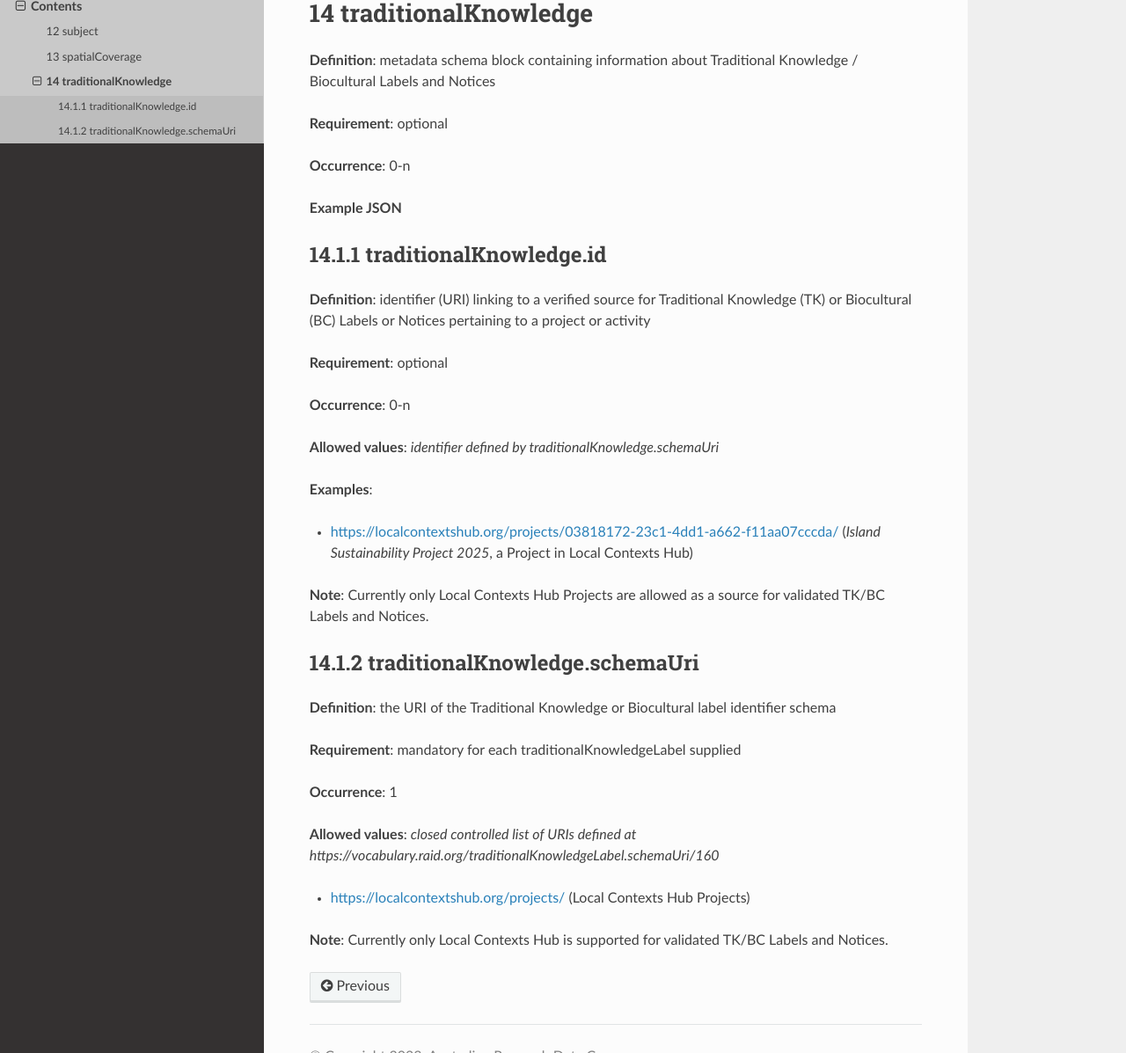
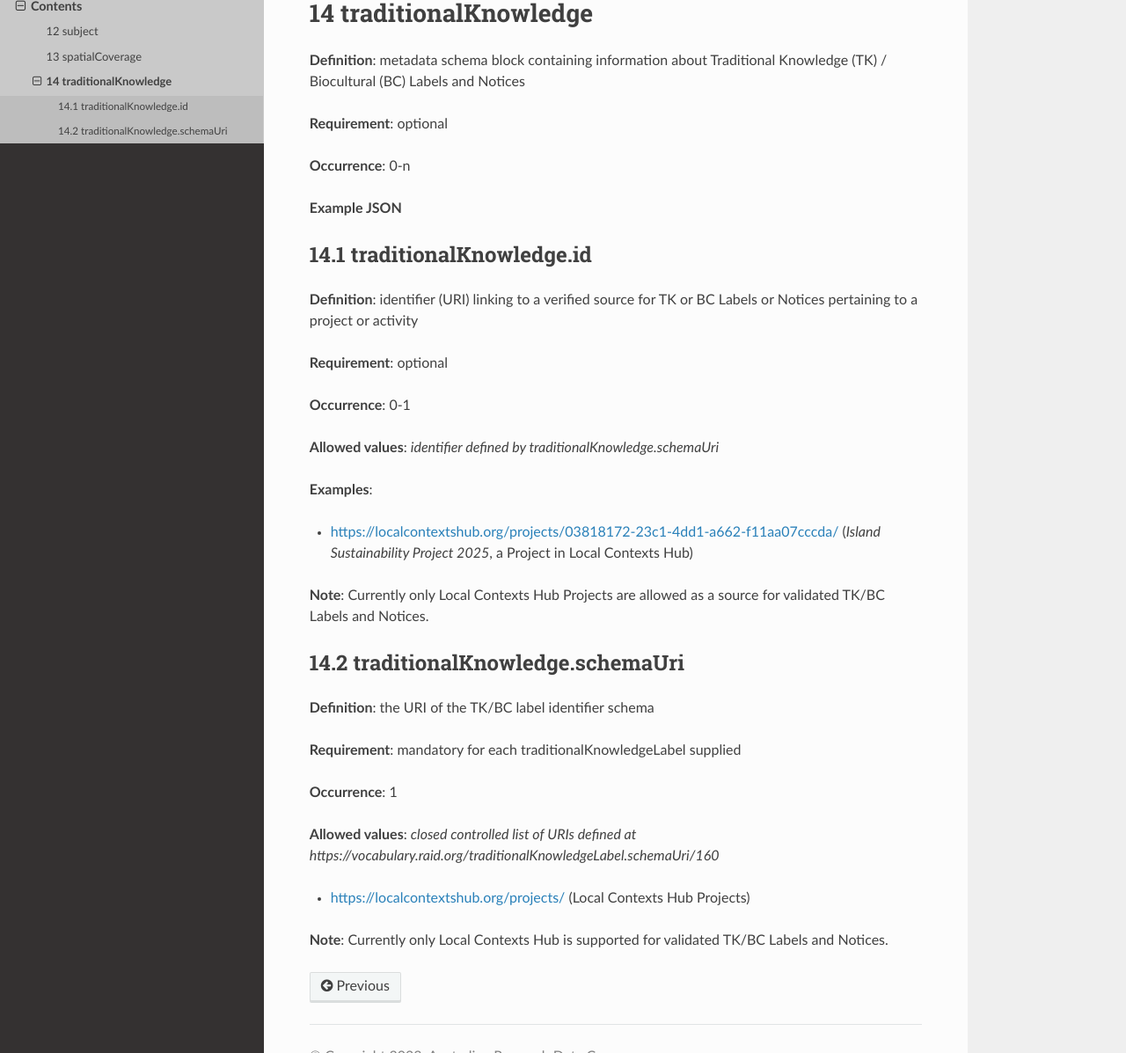
Before and after one commit to au-research/raid-metadata, a Sphinx documentation site: the page built from rtd/docs/source/extended/traditionalKnowledge.rst, in a window 1280 px wide and 1400 px high, cut to the strip 203-1400 px from the top of the window. Shown: the whole strip at 88% size. Built offline with Sphinx 7.4.7 and the Read the Docs theme 3.1.0, drawn with Linux system fonts in a browser that asks for light colours; pages that are not in the unit, such as notebooks, are missing from menus.

Commit message:
Update traditionalKnowledge.rst
Line 9: Added TK  and BC abbreviations at first occurrence these concepts
Line 19: Fixed numbering
Line 22: Changed to TK/BC abbreviations only
Line 26: Changed from 0-n to 0-1; I believe there is only one sub-block per block.
Lines 36 & 38: Fixed numbering
Line 41 Used TK/BC abbreviation

```diff
--- a/rtd/docs/source/extended/traditionalKnowledge.rst
+++ b/rtd/docs/source/extended/traditionalKnowledge.rst
@@ -6,7 +6,7 @@
 14 traditionalKnowledge
 =======================
 
-**Definition**: metadata schema block containing information about Traditional Knowledge / Biocultural Labels and Notices
+**Definition**: metadata schema block containing information about Traditional Knowledge (TK) / Biocultural (BC) Labels and Notices
 
 **Requirement**: optional
 
@@ -16,14 +16,14 @@
 
 .. _14.1-traditionalKnowledge.id:
 
-14.1.1 traditionalKnowledge.id
+14.1 traditionalKnowledge.id
 ^^^^^^^^^^^^^^^^^^^^^^^^^^^^^^
 
-**Definition**: identifier (URI) linking to a verified source for Traditional Knowledge (TK) or Biocultural (BC) Labels or Notices pertaining to a project or activity
+**Definition**: identifier (URI) linking to a verified source for TK or BC Labels or Notices pertaining to a project or activity
 
 **Requirement**: optional
 
-**Occurrence**: 0-n
+**Occurrence**: 0-1
 
 **Allowed values**: *identifier defined by traditionalKnowledge.schemaUri*
 
@@ -33,12 +33,12 @@
 
 **Note**: Currently only Local Contexts Hub Projects are allowed as a source for validated TK/BC Labels and Notices.
 
-.. _14.1.2-traditionalKnowledgeLabel.schemaUri:
+.. _14.2-traditionalKnowledgeLabel.schemaUri:
 
-14.1.2 traditionalKnowledge.schemaUri
+14.2 traditionalKnowledge.schemaUri
 ^^^^^^^^^^^^^^^^^^^^^^^^^^^^^^^^^^^^^
 
-**Definition**: the URI of the Traditional Knowledge or Biocultural label identifier schema
+**Definition**: the URI of the TK/BC label identifier schema
 
 **Requirement**: mandatory for each traditionalKnowledgeLabel supplied
 
```
